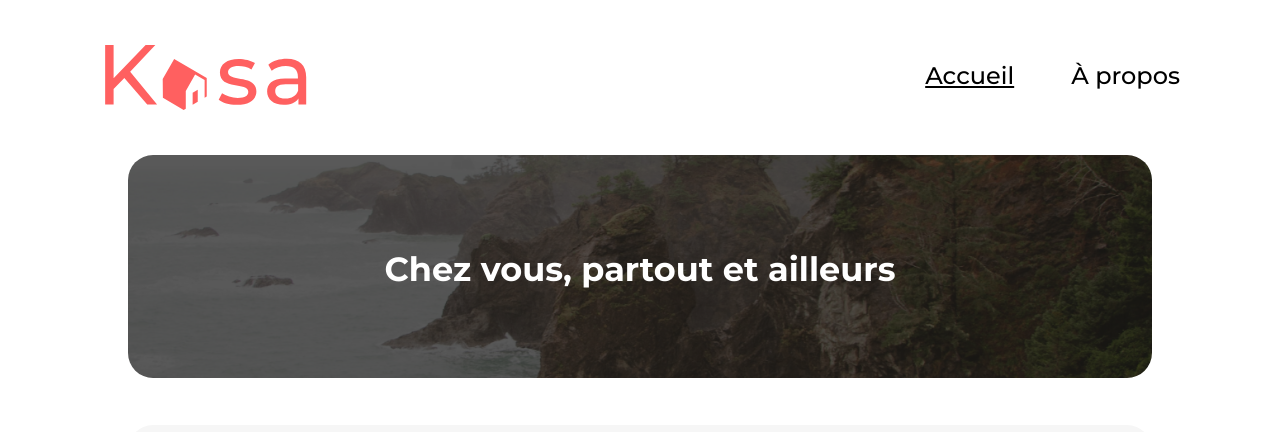
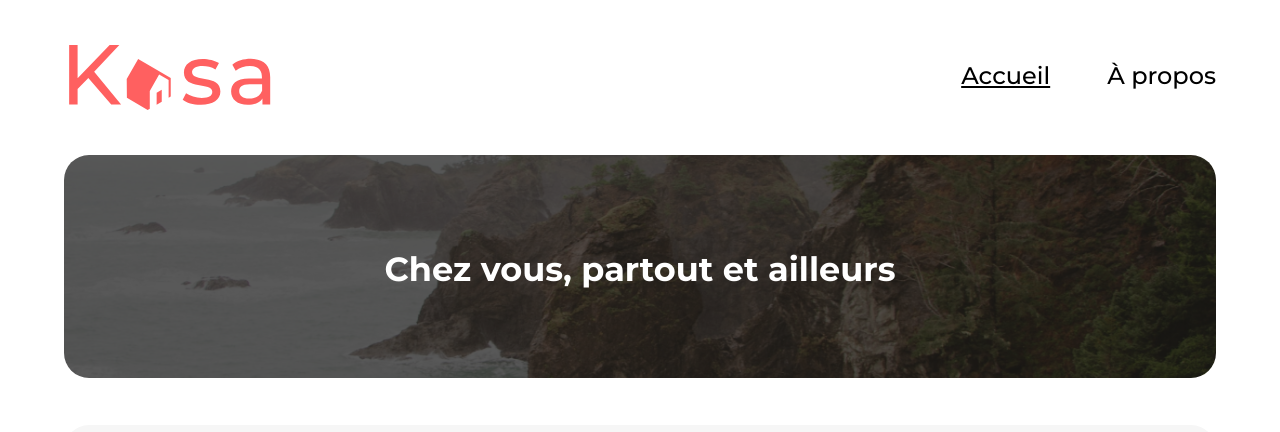
Before and after one commit to JamesRchrdsn/kasa, a React (Create React App) app: page / in a window 1280 px wide. Shown: the top 432 px of the page. Built offline with nearby package versions, Linux system fonts and the light colour scheme.

Commit message:
almost ready

```diff
--- a/src/components/Banner/index.scss
+++ b/src/components/Banner/index.scss
@@ -2,7 +2,7 @@
     display: flex;
     justify-content: center;
     align-items: center;
-    width: 80%;
+    width: 90%;
     margin: 0 auto;
     position: relative;
     overflow: hidden;
--- a/src/components/Header/index.scss
+++ b/src/components/Header/index.scss
@@ -1,8 +1,9 @@
 .header {
-    margin: 45px 100px;
+    margin: 45px auto;
     display: flex;
     flex-direction: row;
     justify-content: space-between;
+    width: 90%;
 
     @media screen and (max-width: 768px) {
         margin: 20px;
--- a/src/pages/Home/index.scss
+++ b/src/pages/Home/index.scss
@@ -1,5 +1,5 @@
 .home-cards {
-    width: 80%;
+    width: 90%;
     margin: 43px auto;
 
     @media screen and (max-width: 768px) {
```
